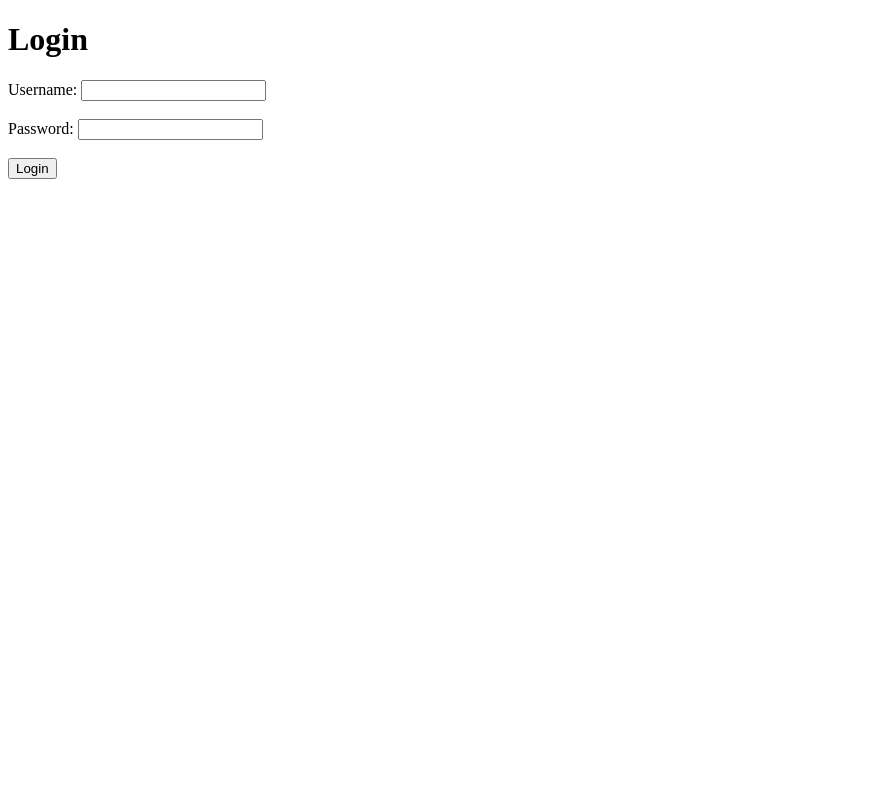
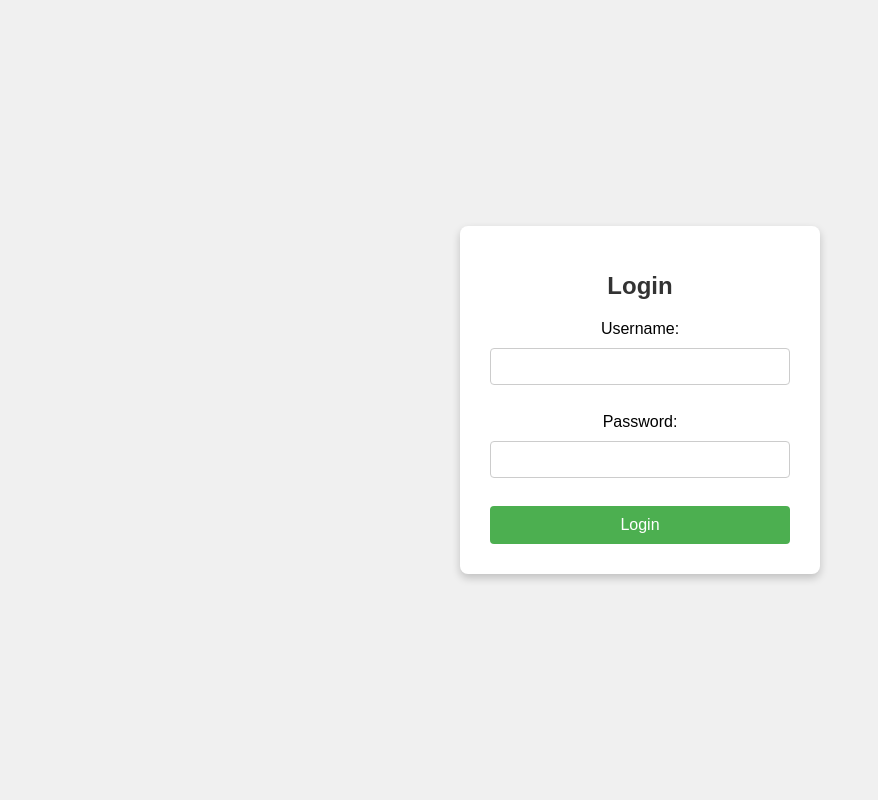
Before and after one commit to kleinpanic/File-Transfer-Website, a Flask app: page /login in a window 1280 px wide. Shown: the whole page, without its empty margins (0-878 px from the left). Run offline with Flask 3, Linux system fonts and the light colour scheme.

Commit message:
Fixed .gitignore, added css, and a README.md

```diff
--- a/assets/links.txt
+++ /dev/null
@@ -1,3 +0,0 @@
-https://chatgpt.com/c/66fc4ce7-44c4-8011-936a-35d53ae12af2
-https://chatgpt.com/c/66fc4ce7-44c4-8011-936a-35d53ae12af2
-Collin: https://10.0.0.235:5000/
--- a/server/app.py
+++ b/server/app.py
@@ -9,7 +9,7 @@ from zipfile import ZipFile
 from preview import generate_preview  # Import the preview module
 from rename import rename_file  # Import the rename module
 
-app = Flask(__name__, template_folder='../templates')
+app = Flask(__name__, template_folder='../templates', static_folder='../static')
 app.secret_key = os.urandom(24)
 talisman = Talisman(app, content_security_policy={
     'default-src': ["'self'"],
--- /dev/null
+++ b/static/login.css
@@ -0,0 +1,61 @@
+/* Centering the login container */
+body {
+    background-color: #f0f0f0; /* Light grey background for the whole page */
+    display: flex;
+    justify-content: center;
+    align-items: center;
+    height: 100vh;
+    margin: 0;
+    font-family: Arial, sans-serif;
+}
+
+/* Styling the container that holds the login form */
+.login-container {
+    background-color: #fff; /* White background for the login form */
+    padding: 30px;
+    border-radius: 8px;
+    box-shadow: 0 4px 8px rgba(0, 0, 0, 0.2); /* Add a shadow effect */
+    width: 300px;
+    text-align: center;
+}
+
+/* Styling the title */
+.login-container h1 {
+    margin-bottom: 20px;
+    font-size: 24px;
+    color: #333;
+}
+
+/* Styling input fields */
+.login-container input[type="text"],
+.login-container input[type="password"] {
+    width: 100%; /* Full width of container */
+    padding: 10px;
+    margin: 10px 0;
+    border: 1px solid #ccc; /* Light grey border */
+    border-radius: 4px; /* Rounded corners */
+    box-sizing: border-box;
+}
+
+/* Styling the login button */
+.login-container button {
+    background-color: #4CAF50; /* Green background */
+    color: white;
+    padding: 10px;
+    width: 100%;
+    border: none;
+    border-radius: 4px;
+    cursor: pointer;
+    font-size: 16px;
+}
+
+.login-container button:hover {
+    background-color: #45a049; /* Darker green on hover */
+}
+
+/* Responsive design: ensure the form looks good on smaller screens */
+@media (max-width: 400px) {
+    .login-container {
+        width: 90%; /* Make container smaller on narrow screens */
+    }
+}
--- a/templates/login.html
+++ b/templates/login.html
@@ -5,8 +5,10 @@
     <meta charset="UTF-8">
     <meta name="viewport" content="width=device-width, initial-scale=1.0">
     <title>Login</title>
+    <link rel="stylesheet" href="{{ url_for('static', filename='login.css') }}">
 </head>
 <body>
+    <div class="login-container">
         <h1>Login</h1>
         <form method="POST" action="/login">
             <label for="username">Username:</label>
@@ -17,5 +19,6 @@
             <br><br>
             <button type="submit">Login</button>
         </form>
+    </div>
 </body>
 </html>
```
Also changed, not shown: README.md (added), assets/IMG_5016.jpeg (deleted), assets/IMG_5031.jpeg (deleted), 8 other files. Lines whose indentation alone changed are shown as unchanged.
